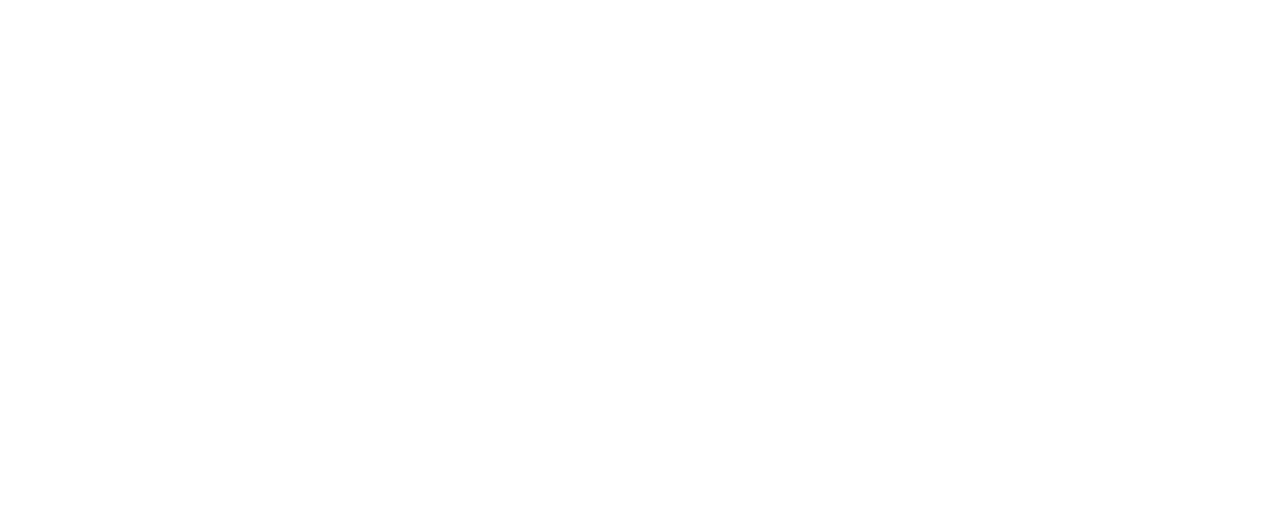
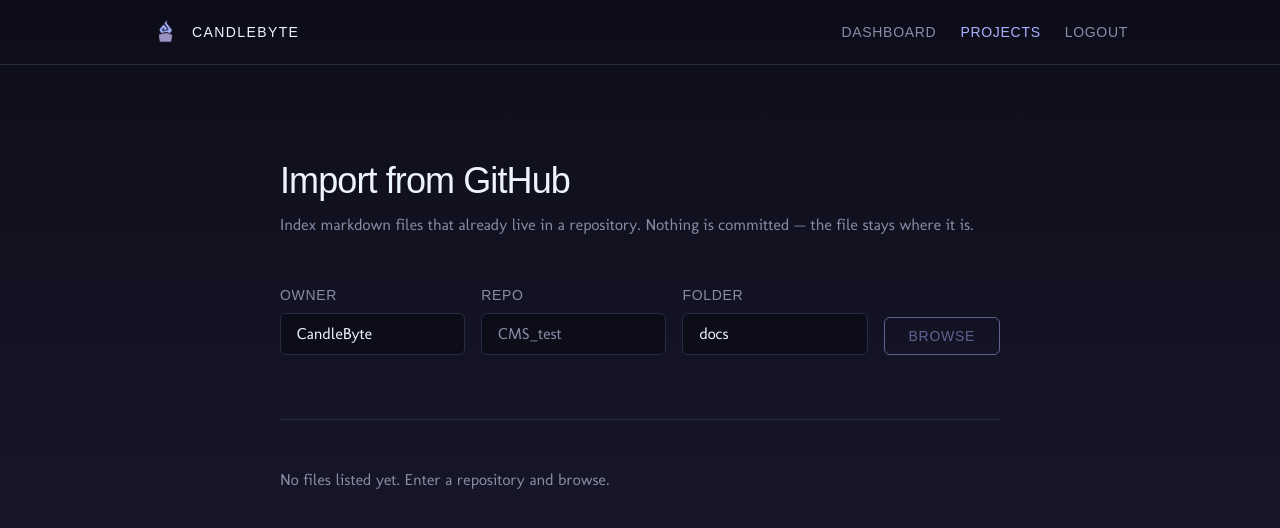
Before and after one commit to CandleByte/CandleByte-Full-CMS, a React (Vite) app in the folder frontend/: page /projects/1/documents/import in a window 1280 px wide. Before the commit this address had no page. Shown: the top 528 px of the page. Built offline with nearby package versions, Linux system fonts and the light colour scheme; sample sign-in values are in the browser's storage; a web font is replaced by a local one.

Commit message:
last stuff

```diff
--- a/frontend/src/App.jsx
+++ b/frontend/src/App.jsx
@@ -12,6 +12,8 @@ import { CreateDocument } from './pages/CreateDocument.jsx';
 import { Layout } from "./components/Layout.jsx";
 import { Register } from "./pages/Register.jsx";
 import { EditProject } from "./pages/EditProject.jsx";
+import { ImportDocuments } from "./pages/ImportDocuments.jsx";
+
 export const App = () => {
     return (
         <Router>
@@ -28,6 +30,7 @@ export const App = () => {
                     <Route path="/documents/:id/edit" element={<EditDocument />} />
                     <Route path="/projects/:id/edit" element={<EditProject />} />
                     <Route path="/projects/:id/documents/new" element={<CreateDocument />} />
+                    <Route path="/projects/:id/documents/import" element={<ImportDocuments />} />
                 </Route>
             </Routes>
         </Router>
--- /dev/null
+++ b/frontend/src/pages/ImportDocuments.jsx
@@ -0,0 +1,138 @@
+import { useState } from 'react';
+import { useParams, useNavigate } from 'react-router-dom';
+
+export const ImportDocuments = () => {
+    const { id } = useParams();
+    const navigate = useNavigate();
+
+    const [owner, setOwner] = useState("CandleByte");
+    const [repo, setRepo] = useState("");
+    const [path, setPath] = useState("docs");
+    const [files, setFiles] = useState([]);
+    const [loading, setLoading] = useState(false);
+    const [error, setError] = useState(null);
+
+    const handleBrowse = async () => {
+        setLoading(true);
+        setError(null);
+        try {
+            const token = localStorage.getItem('token');
+
+            const response = await fetch(`${import.meta.env.VITE_BACKEND_URL}/documents/browse?owner=${owner}&repo=${repo}&path=${path}`, {
+                headers: {
+                    'Authorization': `Bearer ${token}`
+                }
+            });
+
+            const data = await response.json();
+
+            if (!response.ok) {
+                throw new Error(data.message || 'Could not browse repository');
+            }
+
+            setFiles(data);
+        } catch (error) {
+            setError(error.message);
+        } finally {
+            setLoading(false);
+        }
+    };
+
+    const handleImport = async (file) => {
+        setError(null);
+        try {
+            const token = localStorage.getItem('token');
+
+            const response = await fetch(`${import.meta.env.VITE_BACKEND_URL}/documents/import`, {
+                method: 'POST',
+                headers: {
+                    'Content-Type': 'application/json',
+                    'Authorization': `Bearer ${token}`,
+                },
+                body: JSON.stringify({ project: id, owner, repo, path: file.path }),
+            });
+
+            const data = await response.json();
+
+            if (!response.ok) {
+                throw new Error(data.message || 'Could not import the file');
+            }
+
+            navigate(`/projects/${id}`);
+
+        } catch (error) {
+            setError(error.message);
+        }
+    };
+
+    const inputClass = "w-full bg-bg-dark border border-border rounded-md px-4 py-2 font-body text-ice placeholder:text-muted focus:border-periwinkle focus:outline-none transition-colors";
+
+    return (
+        <main className="max-w-3xl mx-auto px-6 py-24">
+
+            <h1 className="font-tech text-4xl tracking-tight text-ice">
+                Import from GitHub
+            </h1>
+            <p className="font-body text-muted mt-3">
+                Index markdown files that already live in a repository. Nothing is committed — the file stays where it is.
+            </p>
+
+            {error && (
+                <p role="alert" className="mt-8 border border-red-900 bg-red-950/40 text-red-300 rounded-md px-4 py-3 font-body text-sm">
+                    {error}
+                </p>
+            )}
+
+            <div className="mt-12 flex flex-col gap-4 sm:flex-row sm:items-end">
+                <div className="flex flex-col gap-2 flex-1">
+                    <label className="font-tech text-sm text-muted uppercase tracking-wider">Owner</label>
+                    <input value={owner} onChange={(e) => setOwner(e.target.value)} className={inputClass} />
+                </div>
+                <div className="flex flex-col gap-2 flex-1">
+                    <label className="font-tech text-sm text-muted uppercase tracking-wider">Repo</label>
+                    <input value={repo} onChange={(e) => setRepo(e.target.value)} placeholder="CMS_test" className={inputClass} />
+                </div>
+                <div className="flex flex-col gap-2 flex-1">
+                    <label className="font-tech text-sm text-muted uppercase tracking-wider">Folder</label>
+                    <input value={path} onChange={(e) => setPath(e.target.value)} placeholder="docs" className={inputClass} />
+                </div>
+                <button
+                    onClick={handleBrowse}
+                    disabled={loading || !repo}
+                    className="shrink-0 font-tech text-sm uppercase tracking-wider border border-periwinkle text-periwinkle rounded-md px-6 py-2 hover:bg-periwinkle hover:text-bg-dark transition-colors disabled:opacity-50"
+                >
+                    {loading ? 'Loading...' : 'Browse'}
+                </button>
+            </div>
+
+            <div className="mt-16 border-t border-border pt-12">
+                {files.length === 0 ? (
+                    <p className="font-body text-muted">
+                        No files listed yet. Enter a repository and browse.
+                    </p>
+                ) : (
+                    <ul className="flex flex-col gap-3">
+                        {files.map((file) => (
+                            <li
+                                key={file.sha}
+                                className="border border-border rounded-md px-6 py-4 flex items-center justify-between gap-6"
+                            >
+                                <div>
+                                    <p className="font-body text-ice">{file.name}</p>
+                                    <p className="font-mono text-xs text-muted mt-1">{file.path}</p>
+                                </div>
+                                <button
+                                    onClick={() => handleImport(file)}
+                                    className="shrink-0 font-tech text-sm uppercase tracking-wider border border-border text-muted rounded-md px-4 py-2 hover:border-periwinkle hover:text-periwinkle transition-colors"
+                                >
+                                    Import
+                                </button>
+                            </li>
+                        ))}
+                    </ul>
+                )}
+            </div>
+
+        </main>
+    );
+};
--- a/frontend/src/pages/ProjectDetail.jsx
+++ b/frontend/src/pages/ProjectDetail.jsx
@@ -147,12 +147,20 @@ export const ProjectDetail = () => {
                         <h2 className="font-tech text-xl tracking-tight text-ice">
                             Documents
                         </h2>
+                        <div className="flex gap-3 shrink-0">
+                            <Link
+                                to={`/projects/${id}/documents/import`}
+                                className="shrink-0 font-tech text-sm uppercase tracking-wider border border-border text-muted rounded-md px-4 py-2 hover:border-periwinkle hover:text-periwinkle transition-colors"
+                            >
+                                Import document
+                            </Link>
                             <Link
                                 to={`/projects/${id}/documents/new`}
                                 className="shrink-0 font-tech text-sm uppercase tracking-wider border border-periwinkle text-periwinkle rounded-md px-4 py-2 hover:bg-periwinkle hover:text-bg-dark transition-colors"
                             >
                                 New document
                             </Link>
+                        </div>
                     </div>
 
                     {documents.length === 0 ? (
```
Lines whose indentation alone changed are shown as unchanged.
